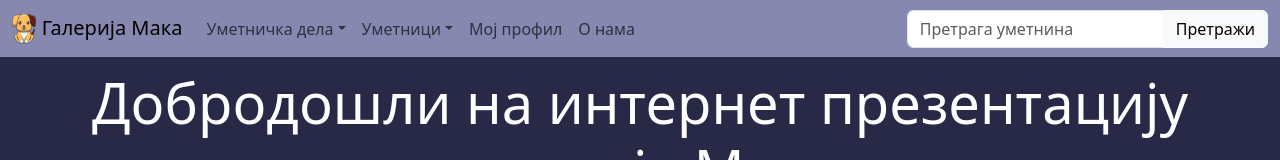
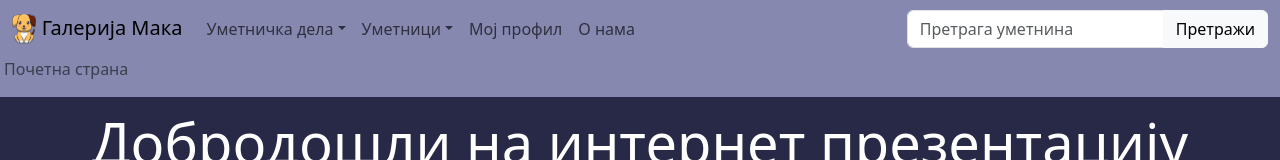
Before and after one commit to djordje200179/GalleryMaka, a Vue app: page /#/ in a window 1280 px wide. Shown: the top 160 px of the page. Built offline with nearby package versions, Linux system fonts and the light colour scheme.

Commit message:
Implementirana istorija rutiranja

```diff
--- a/src/components/Header.vue
+++ b/src/components/Header.vue
@@ -1,4 +1,5 @@
 <template>
+	<header>
 		<nav class="navbar navbar-expand-lg">
 			<div class="container-fluid">
 				<router-link class="navbar-brand" :to="{ name: 'index' }">
@@ -80,6 +81,20 @@
 				</div>
 			</div>
 		</nav>
+
+		<ol class="breadcrumb px-1 py-0">
+			<li v-for="(route, index) in routeStack"
+				class="breadcrumb-item" :class="{active: index == routeStack.length - 1}">
+				<router-link v-if="index != routeStack.length - 1" :to="route" class="text-white">
+					{{ $t(`${route.name}View`) }}
+				</router-link>
+				<template v-else>
+					{{ $t(`${route.name}View`) }}
+				</template>
+			</li>
+		</ol>
+	</header>
+
 </template>
 
 <script>
@@ -94,12 +109,32 @@ export default {
 
 			this.$router.push({ name: "search", params: { query: searchText } });
 		}
+	},
+	data() {
+		return {
+			routeStack: []
+		}
+	},
+	watch: {
+		$route: {
+			immediate: true,
+			handler(to, from) {
+				if(!to || !to.name)
+					return;
+
+				const existingRoute = this.routeStack.find(route => route.fullPath == to.fullPath);
+				if (existingRoute)
+					this.routeStack.splice(this.routeStack.indexOf(existingRoute) + 1);
+				else
+					this.routeStack.push(to || { name: "index" });
+			}
+		},
 	}
 }
 </script>
 
 <style scoped>
-nav {
+header {
 	background-color: #8688b0;
 }
 </style>
```
Lines whose indentation alone changed are shown as unchanged.
